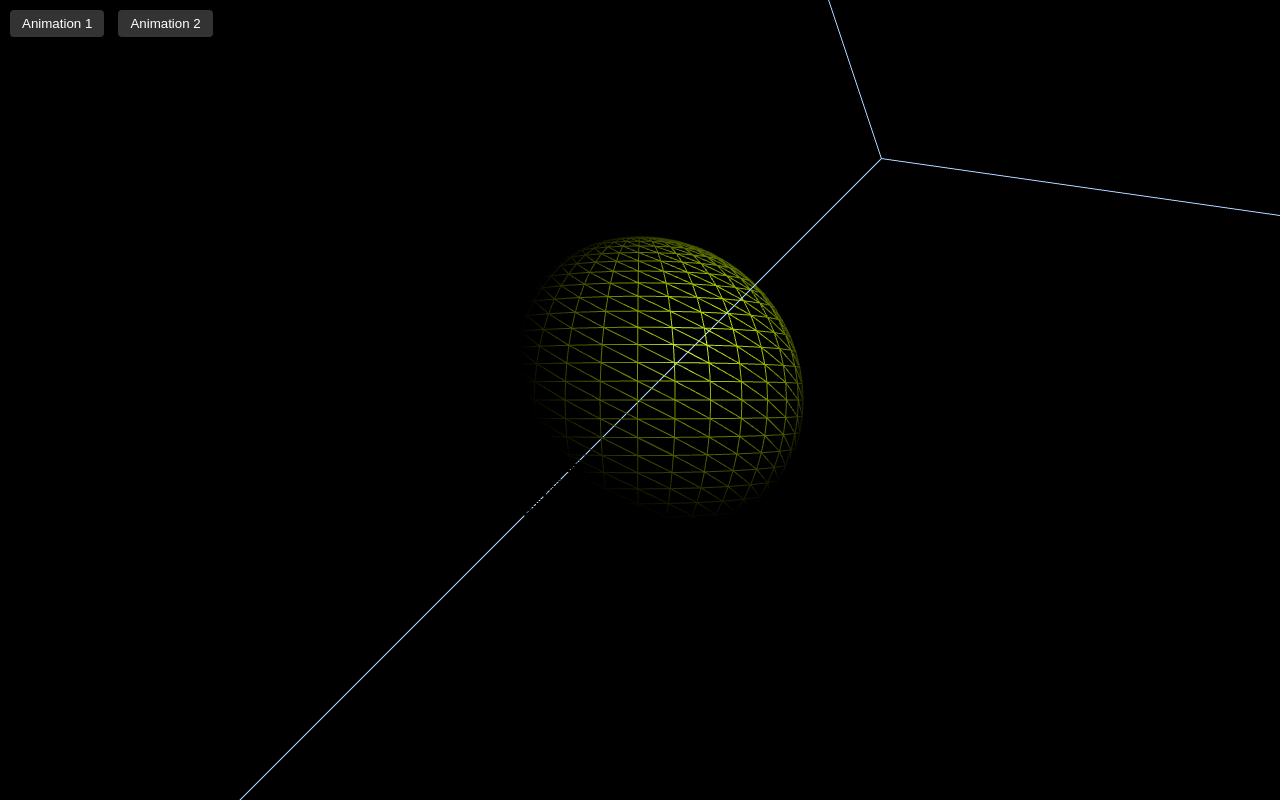
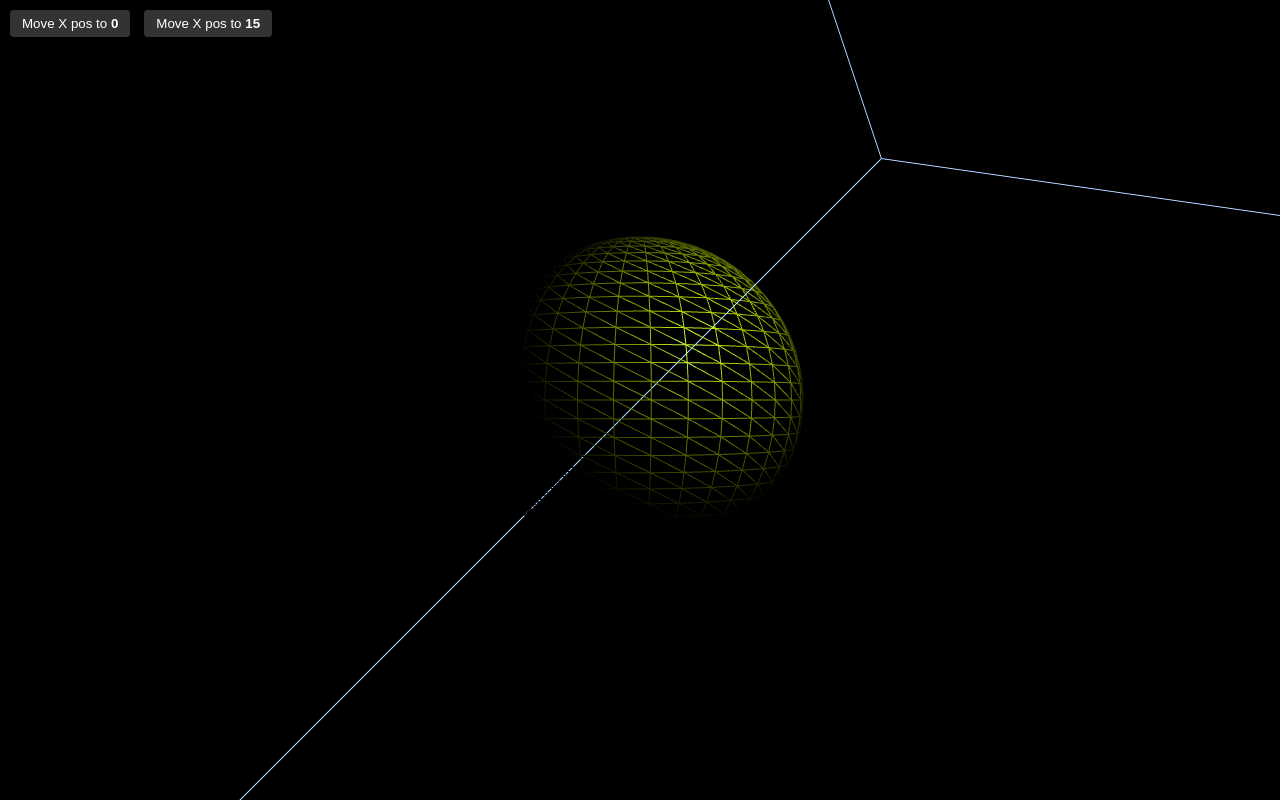
Before and after one commit to AurelMoon/threejs-sass-parcel-BOILERPLATE, a website built with Parcel: page src/index.html in a window 1280 px wide. Built offline with nearby package versions, Linux system fonts and the light colour scheme; animation ran at ten frames a second.

Commit message:
change buttons txt

```diff
--- a/src/index.html
+++ b/src/index.html
@@ -9,8 +9,8 @@
 </head>
 <body>
 	<div class="control-box">
-		<button id="b1">Animation 1</button>
-		<button id="b2">Animation 2</button>
+		<button id="b1">Move X pos to <strong>0</strong></button>
+		<button id="b2">Move X pos to <strong>15</strong></button>
 	</div>
 	<div id="three-container"></div>
 </body>
```
